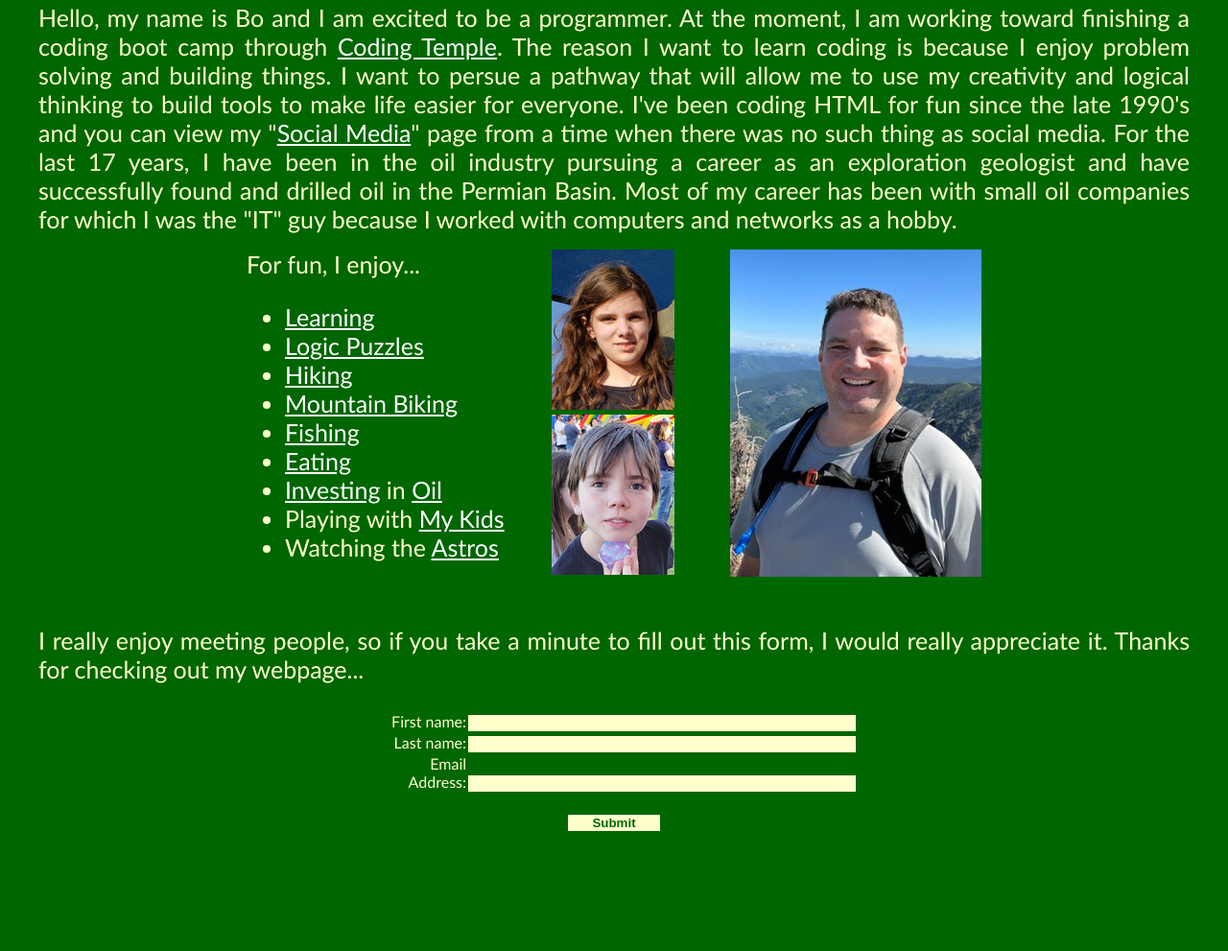
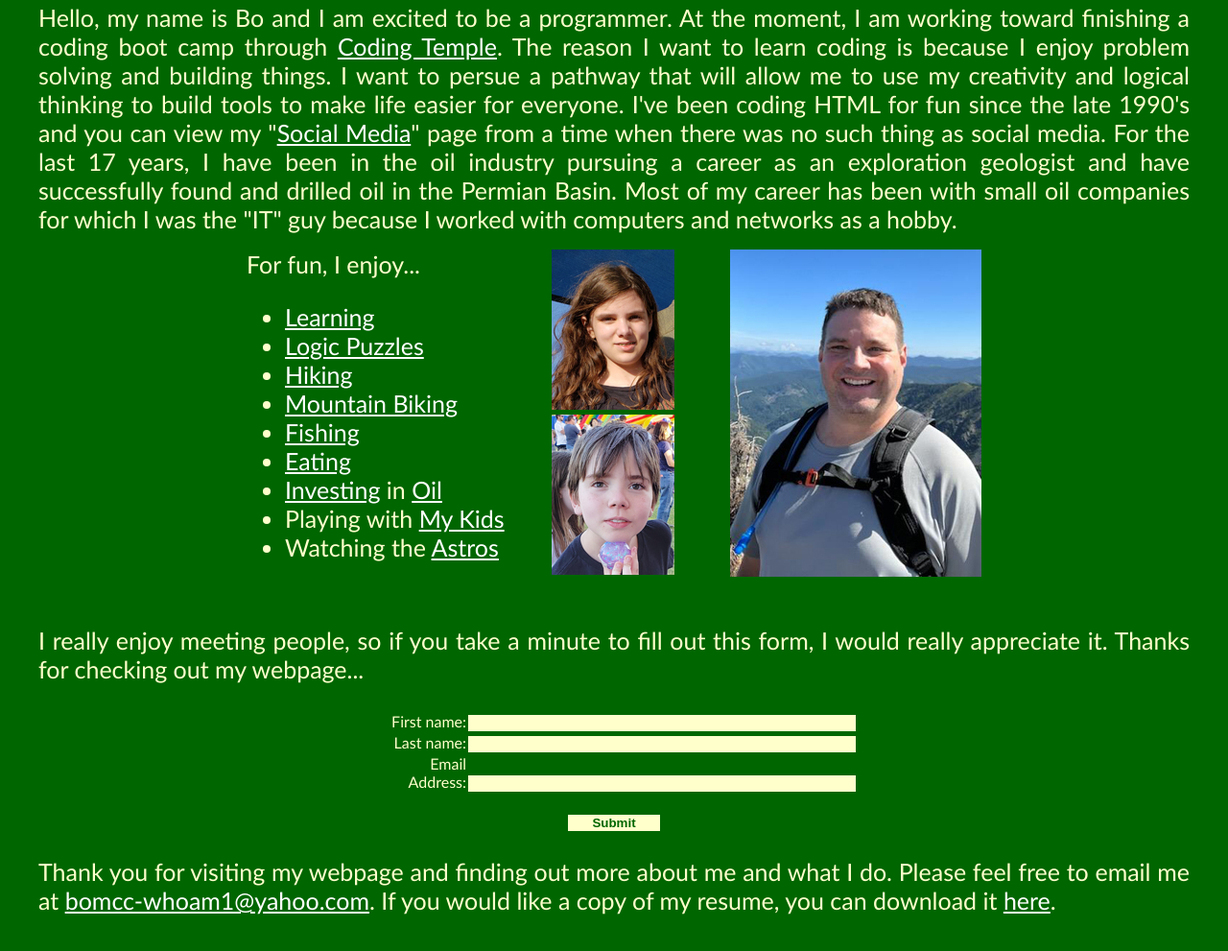
Before and after one commit to bomccarthy/who_am_i, a plain HTML site: page whoami.html in a window 1280 px wide. Shown: the part 193-1184 px from the top of the page at 96% size. Before the commit the page ends 1069 px from the top, so only its background shows below. Drawn offline with Linux system fonts and the light colour scheme.

Commit message:
Add files via upload

```diff
--- a/mystyle.css
+++ b/mystyle.css
@@ -1,6 +1,7 @@
 body {
     background-color: #006600;
     font-family: 'Calibri', sans-serif;
+    margin-bottom: 100px;
   }
 
 h1 {
--- a/whoami.html
+++ b/whoami.html
@@ -41,7 +41,7 @@
       <input type="submit" value="Submit" class="submit">
     </form>
 
-
+<p>Thank you for visiting my webpage and finding out more about me and what I do. Please feel free to email me at <a href="mailto:bomcc-whoam1@yahoo.com">bomcc-whoam1@yahoo.com</a>. If you would like a copy of my resume, you can download it <a href="images/McCarthyITResume.pdf">here</a>.</p>
 
 </body>
 </html>
```
Also changed, not shown: kids/index.html (line endings or trailing spaces), 1 other file.
